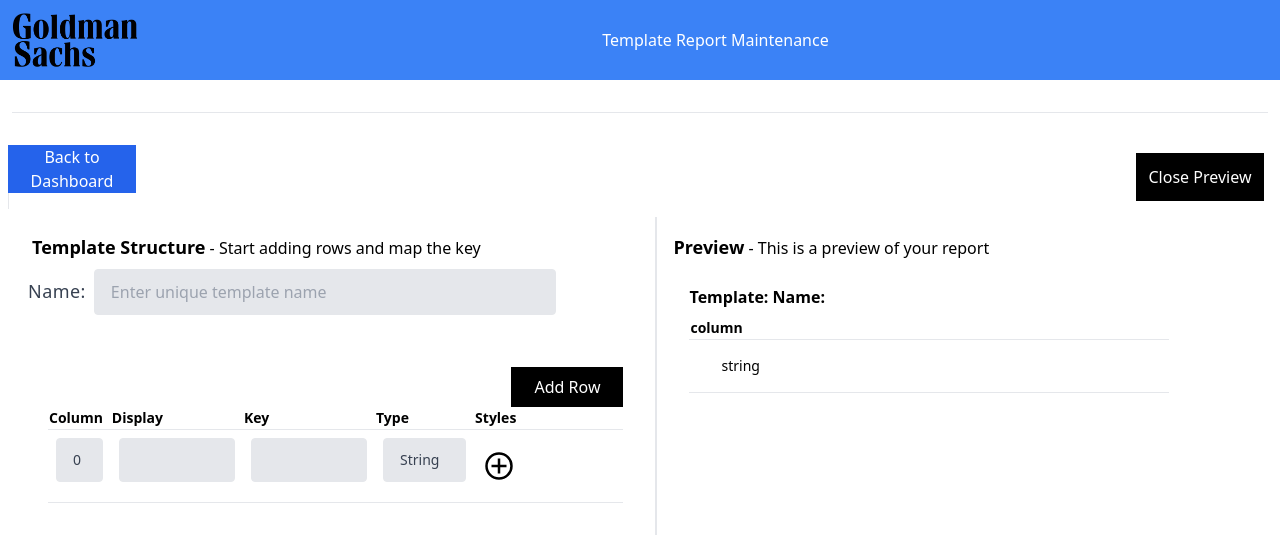
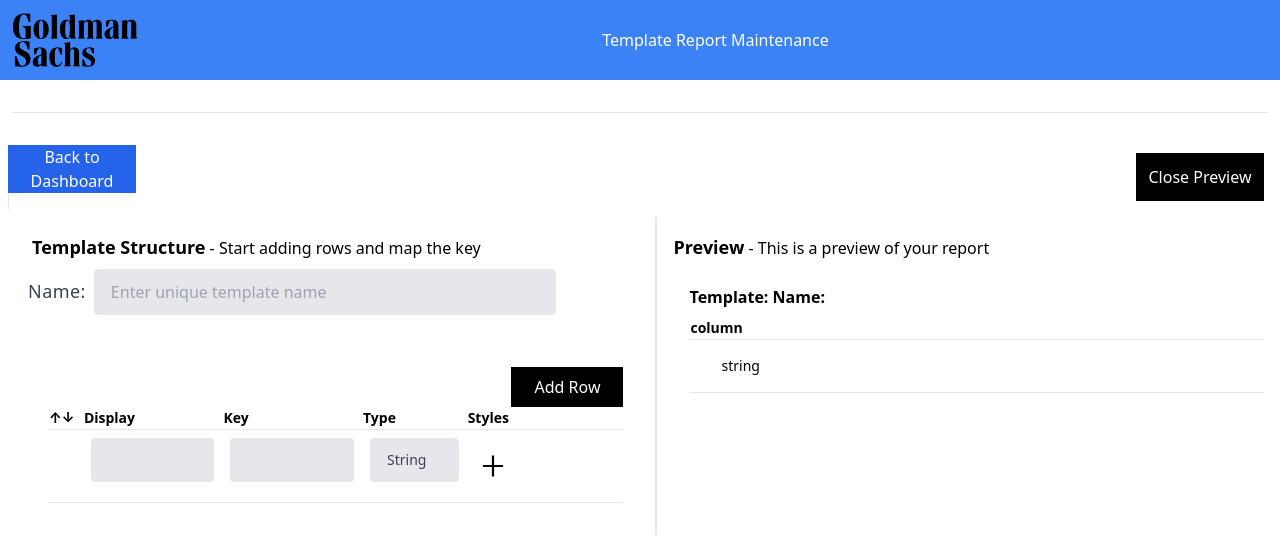
Before and after one commit to jesus-dayo/gs-report-template-ui, a React (Create React App) app: page / in a window 1280 px wide. Both pictures are taken after a click on the button "Add Template". Shown: the top 542 px of the page. Built offline with nearby package versions, Linux system fonts and the light colour scheme.

Commit message:
added adding row and editing feature for templates

```diff
--- a/src/components/InputText/InputText.js
+++ b/src/components/InputText/InputText.js
@@ -1,13 +1,15 @@
-import PropTypes from "prop-types";
-import React from "react";
+import PropTypes from 'prop-types';
+import React from 'react';
 
 const InputText = ({
   onChange,
+  onKeyPress,
   value,
   label,
   placeholder,
   id,
   labelStyle,
+  disabled,
   ...others
 }) => {
   return (
@@ -21,12 +23,16 @@ const InputText = ({
         </label>
       )}
       <input
-        className="appearance-none block w-full bg-gray-200 text-gray-700 border rounded py-3 px-4 mb-3 leading-tight focus:outline-none focus:bg-white"
+        className={`appearance-none block w-full ${
+          disabled ? 'bg-gray-400' : 'bg-gray-200'
+        } text-gray-700 border rounded py-3 px-4 mb-3 leading-tight focus:outline-none focus:bg-white`}
         id={id}
         type="text"
         placeholder={placeholder}
         value={value}
         onChange={onChange}
+        onKeyPress={onKeyPress}
+        disabled={disabled}
         {...others}
       />
     </div>
@@ -40,6 +46,8 @@ InputText.propTypes = {
   onChange: PropTypes.func,
   placeholder: PropTypes.string,
   value: PropTypes.string,
+  onKeyPress: PropTypes.func,
+  disabled: PropTypes.bool,
 };
 
 export default InputText;
--- a/src/views/pages/TemplateView/TemplateAdd/components/TemplateForm/TemplateTable/index.js
+++ b/src/views/pages/TemplateView/TemplateAdd/components/TemplateForm/TemplateTable/index.js
@@ -1,11 +1,15 @@
-import PropTypes from "prop-types";
-import React, { useState } from "react";
-import InputText from "../../../../../../../components/InputText/InputText";
-import InputSelect from "../../../../../../../components/InputSelect/InputSelect";
-import TemplateStyleModal from "../../TemplateStyleModal/index";
-import IconButton from "../../../../../../../components/IconButton";
-import Button from "../../../../../../../components/Button/Button";
-import { GrAddCircle } from "react-icons/gr";
+import PropTypes from 'prop-types';
+import React, { useState } from 'react';
+import InputText from '../../../../../../../components/InputText/InputText';
+import InputSelect from '../../../../../../../components/InputSelect/InputSelect';
+import TemplateStyleModal from '../../TemplateStyleModal/index';
+import Button from '../../../../../../../components/Button/Button';
+import IconButton from '../../../../../../../components/IconButton/index';
+import {
+  AiOutlineArrowUp,
+  AiOutlinePlus,
+  AiOutlineArrowDown,
+} from 'react-icons/ai';
 
 const TemplateTable = ({ rows, dispatchTemplate }) => {
   const [openStyle, setOpenStyle] = useState(false);
@@ -16,11 +20,44 @@ const TemplateTable = ({ rows, dispatchTemplate }) => {
 
   const handleUpdate = ({ index, key, value }) => {
     dispatchTemplate({
-      type: "UPDATE_ROW",
+      type: 'UPDATE_ROW',
       payload: { index, key, value },
     });
   };
 
+  const handleAddRow = () =>
+    dispatchTemplate({
+      type: 'ADD_ROW',
+    });
+
+  const handleKeyPress = (event) => {
+    if (event.key === 'Enter') {
+      dispatchTemplate({
+        type: 'ADD_ROW',
+      });
+    }
+  };
+
+  const handleDelete = (index) => {
+    dispatchTemplate({
+      type: 'DELETE_ROW',
+      payload: index,
+    });
+  };
+
+  const handleUp = (index) => {
+    dispatchTemplate({
+      type: 'MOVE_COLUMN_UP',
+      payload: { index },
+    });
+  };
+
+  const handleDown = (index) => {
+    dispatchTemplate({
+      type: 'MOVE_COLUMN_DOWN',
+      payload: { index },
+    });
+  };
   return (
     <div className="w-full border-gray-400 border-solid">
       <TemplateStyleModal
@@ -32,36 +69,41 @@ const TemplateTable = ({ rows, dispatchTemplate }) => {
       <div className="w-full text-left mt-2">
         <div className="w-full relative rounded-xl overflow-auto p-4">
           <div className="w-full text-right">
-            <Button variant="primary" size="xs">
+            <Button variant="primary" size="xs" onClick={handleAddRow}>
               Add Row
             </Button>
           </div>
           <table className="table-auto w-full text-sm">
             <thead>
               <tr className="border-b dark:border-slate-600 font-medium p-4 pl-8 pt-0 pb-3 text-slate-400 dark:text-slate-200 text-left">
-                <th width={"8%"}>Column</th>
-                <th width={"20%"}>Display</th>
-                <th width={"20%"}>Key</th>
-                <th width={"15%"}>Type</th>
-                <th width={"5%"}>Styles</th>
-                <th width={"15%"}></th>
+                <th width={'5%'}>&uarr;&darr;</th>
+                <th width={'20%'}>Display</th>
+                <th width={'20%'}>Key</th>
+                <th width={'15%'}>Type</th>
+                <th width={'5%'}>Styles</th>
+                <th width={'15%'}></th>
               </tr>
             </thead>
             <tbody className="bg-white dark:bg-slate-800">
               {rows.map((row, index) => (
-                <tr className="text-left" key={`row-${index}`}>
+                <tr
+                  className="text-left"
+                  key={`row-${index}`}
+                  onKeyPress={handleKeyPress}
+                >
                   <td className="text-left border-b border-slate-100 dark:border-slate-700 p-2">
-                    <InputText
-                      id={`column-${index}`}
-                      onChange={(e) =>
-                        handleUpdate({
-                          index,
-                          key: "column",
-                          value: e.target.value,
-                        })
-                      }
-                      value={row.column}
-                    />
+                    {row.column != 0 && (
+                      <IconButton
+                        icon={<AiOutlineArrowUp />}
+                        onClick={() => handleUp(index)}
+                      />
+                    )}
+                    {row.column != rows.length - 1 && (
+                      <IconButton
+                        icon={<AiOutlineArrowDown />}
+                        onClick={() => handleDown(index)}
+                      />
+                    )}
                   </td>
                   <td className="border-b border-slate-100 dark:border-slate-700 p-2">
                     <InputText
@@ -69,7 +111,7 @@ const TemplateTable = ({ rows, dispatchTemplate }) => {
                       onChange={(e) =>
                         handleUpdate({
                           index,
-                          key: "display",
+                          key: 'display',
                           value: e.target.value,
                         })
                       }
@@ -82,7 +124,7 @@ const TemplateTable = ({ rows, dispatchTemplate }) => {
                       onChange={(e) =>
                         handleUpdate({
                           index,
-                          key: "key",
+                          key: 'key',
                           value: e.target.value,
                         })
                       }
@@ -91,23 +133,23 @@ const TemplateTable = ({ rows, dispatchTemplate }) => {
                   </td>
                   <td className="border-b border-slate-100 dark:border-slate-700 p-2">
                     <InputSelect
-                      id={"type"}
+                      id={'type'}
                       onChange={(e) =>
                         handleUpdate({
                           index,
-                          key: "type",
+                          key: 'type',
                           value: e.target.value,
                         })
                       }
                       value={row.type}
                       options={[
                         {
-                          label: "String",
-                          value: "string",
+                          label: 'String',
+                          value: 'string',
                         },
                         {
-                          label: "Number",
-                          value: "number",
+                          label: 'Number',
+                          value: 'number',
                         },
                       ]}
                     />
@@ -115,11 +157,18 @@ const TemplateTable = ({ rows, dispatchTemplate }) => {
                   <td className="border-b border-slate-100 dark:border-slate-700 p-2">
                     <IconButton
                       onClick={handleAddStyle}
-                      icon={<GrAddCircle className="m-auto" />}
+                      icon={<AiOutlinePlus className="m-auto" />}
                     />
                   </td>
                   <td className="border-b border-slate-100 dark:border-slate-700 p-2">
-                    {rows.length > 1 && <Button variant="error">Delete</Button>}
+                    {rows.length > 1 && (
+                      <Button
+                        variant="error"
+                        onClick={() => handleDelete(index)}
+                      >
+                        Delete
+                      </Button>
+                    )}
                   </td>
                 </tr>
               ))}
--- a/src/views/pages/TemplateView/TemplateAdd/components/TemplatePreview/index.js
+++ b/src/views/pages/TemplateView/TemplateAdd/components/TemplatePreview/index.js
@@ -1,5 +1,5 @@
-import PropTypes from "prop-types";
-import React from "react";
+import PropTypes from 'prop-types';
+import React from 'react';
 
 const TemplatePreview = ({ template = {} }) => {
   const { name, rows } = template;
@@ -15,13 +15,12 @@ const TemplatePreview = ({ template = {} }) => {
   //     fontSize: "12px",
   //   },
   // },
-
   return (
     <div className="flex-grow w-full text-left p-4 border-l-2 border-solid">
       <text className="text-lg font-bold">Preview</text>
       <text> - This is a preview of your report</text>
       <div className="border-gray-400 border-solid">
-        <div className="w-full max-w-lg text-left mt-2">
+        <div className="w-full text-left mt-2">
           <div className="relative rounded-xl overflow-auto p-4">
             <div className="text-l mb-2">
               <span className="font-bold">Template: Name: </span>
@@ -30,8 +29,10 @@ const TemplatePreview = ({ template = {} }) => {
             <table className="table-auto w-full text-sm">
               <thead>
                 <tr className="border-b dark:border-slate-600 font-medium p-4 pl-8 pt-0 pb-3 text-slate-400 dark:text-slate-200 text-left">
-                  {rows.map((row) => (
-                    <th key={row.key}>{row.display || "column"}</th>
+                  {rows.map((row, index) => (
+                    <th key={`preview-header-${index}`}>
+                      {row.display || 'column'}
+                    </th>
                   ))}
                 </tr>
               </thead>
--- a/src/views/pages/TemplateView/TemplateAdd/index.js
+++ b/src/views/pages/TemplateView/TemplateAdd/index.js
@@ -1,36 +1,87 @@
-import React, { useReducer, useState } from "react";
-import Button from "../../../../components/Button/Button";
-import TemplateForm from "./components/TemplateForm";
-import TemplatePreview from "./components/TemplatePreview";
+import React, { useReducer, useState } from 'react';
+import Button from '../../../../components/Button/Button';
+import TemplateForm from './components/TemplateForm';
+import TemplatePreview from './components/TemplatePreview';
+
+const defaultRow = (column) => ({
+  column,
+  display: null,
+  key: null,
+  type: 'string',
+  styles: {
+    headerStyles: {
+      fontSize: '14px',
+      fontWeight: 'bold',
+    },
+    inputStyles: {
+      fontSize: '12px',
+    },
+  },
+});
 
 const initialTemplate = {
   name: null,
-  rows: [
-    {
-      column: 0,
-      display: null,
-      key: null,
-      type: "string",
-      styles: {
-        headerStyles: {
-          fontSize: "14px",
-          fontWeight: "bold",
-        },
-        inputStyles: {
-          fontSize: "12px",
-        },
-      },
-    },
-  ],
+  rows: [defaultRow(0)],
   globalStyles: {},
 };
 
-const UPDATE = "UPDATE";
+const UPDATE = 'UPDATE';
+const UPDATE_ROW = 'UPDATE_ROW';
+const ADD_ROW = 'ADD_ROW';
+const DELETE_ROW = 'DELETE_ROW';
+const MOVE_COLUMN_DOWN = 'MOVE_COLUMN_DOWN';
+const MOVE_COLUMN_UP = 'MOVE_COLUMN_UP';
 
 const reducer = (state, action) => {
   switch (action.type) {
     case UPDATE:
       return { ...state, ...action.payload };
+    case UPDATE_ROW: {
+      const { index, key, value } = action.payload;
+      const newRows = [...state.rows];
+      newRows[index][key] = value;
+      return { ...state, rows: newRows };
+    }
+    case ADD_ROW: {
+      return {
+        ...state,
+        rows: [...state.rows, defaultRow(state.rows.length)],
+      };
+    }
+    case DELETE_ROW: {
+      const newRows = [...state.rows];
+      const { index } = action.payload;
+      return {
+        ...state,
+        rows: [...newRows.splice(index, 1)],
+      };
+    }
+    case MOVE_COLUMN_DOWN: {
+      const newRows = [...state.rows];
+      const { index } = action.payload;
+      newRows[index].column = newRows[index].column + 1;
+      newRows[index + 1].column = newRows[index + 1].column - 1;
+      const temp = newRows[index];
+      newRows[index] = newRows[index + 1];
+      newRows[index + 1] = temp;
+      return {
+        ...state,
+        rows: [...newRows],
+      };
+    }
+    case MOVE_COLUMN_UP: {
+      const newRows = [...state.rows];
+      const { index } = action.payload;
+      newRows[index].column = newRows[index].column - 1;
+      newRows[index - 1].column = newRows[index - 1].column + 1;
+      const temp = newRows[index];
+      newRows[index] = newRows[index - 1];
+      newRows[index - 1] = temp;
+      return {
+        ...state,
+        rows: [...newRows],
+      };
+    }
     default:
       throw new Error();
   }
@@ -45,13 +96,12 @@ const TemplateAdd = () => {
       <div className="w-full p-2 h-full border-l border-gray-200 ">
         <div className="w-full text-right pr-4">
           <Button onClick={() => setShowPreview(!showPreview)}>{`${
-            showPreview ? "Close Preview" : "Open Preview"
+            showPreview ? 'Close Preview' : 'Open Preview'
           }`}</Button>
         </div>
       </div>
       <div className="m-2 flex w-full h-full">
         <TemplateForm template={template} dispatchTemplate={dispatchTemplate} />
-
         {showPreview && <TemplatePreview template={template} />}
       </div>
     </div>
```
Also changed, not shown: src/components/IconButton/index.js (+9 -5 lines), src/index.js (+10 -12 lines), src/views/pages/TemplateView/TemplateAdd/components/TemplateStyleModal/index.js (+19 -20 lines).
